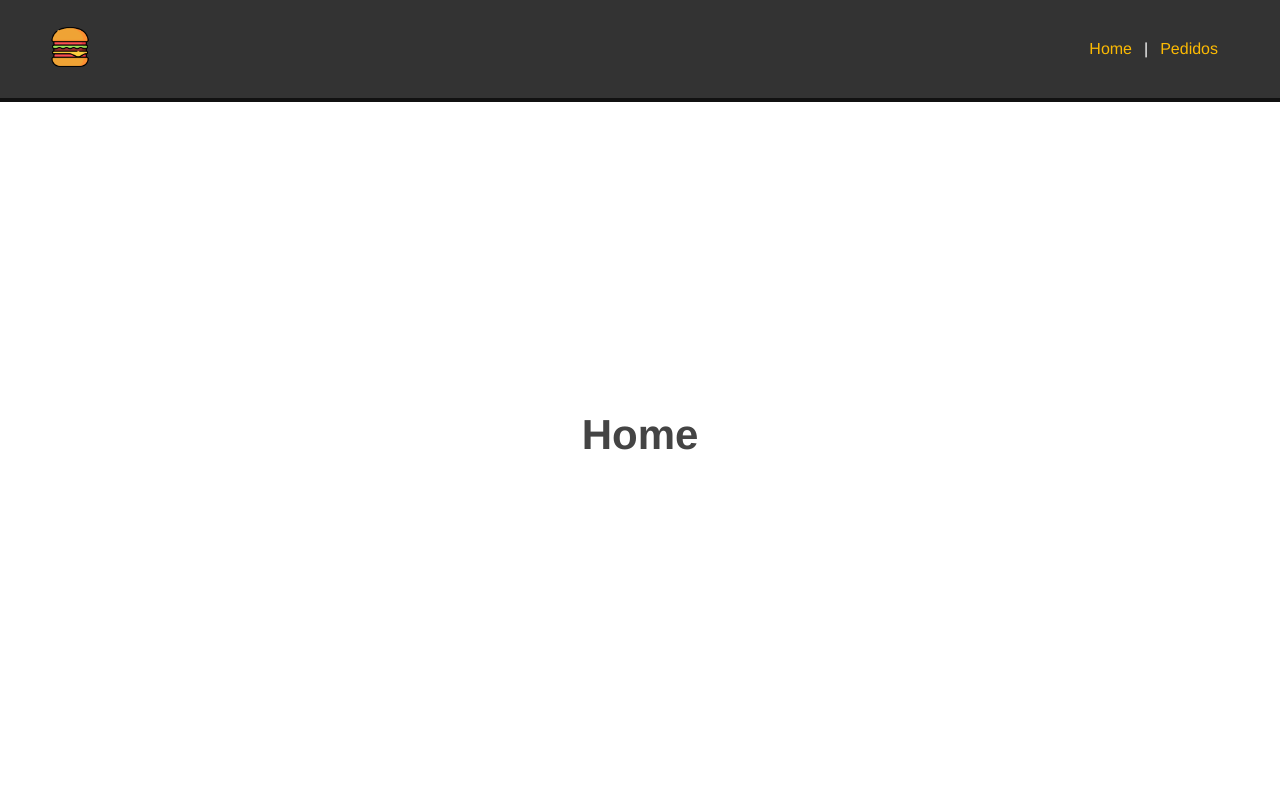
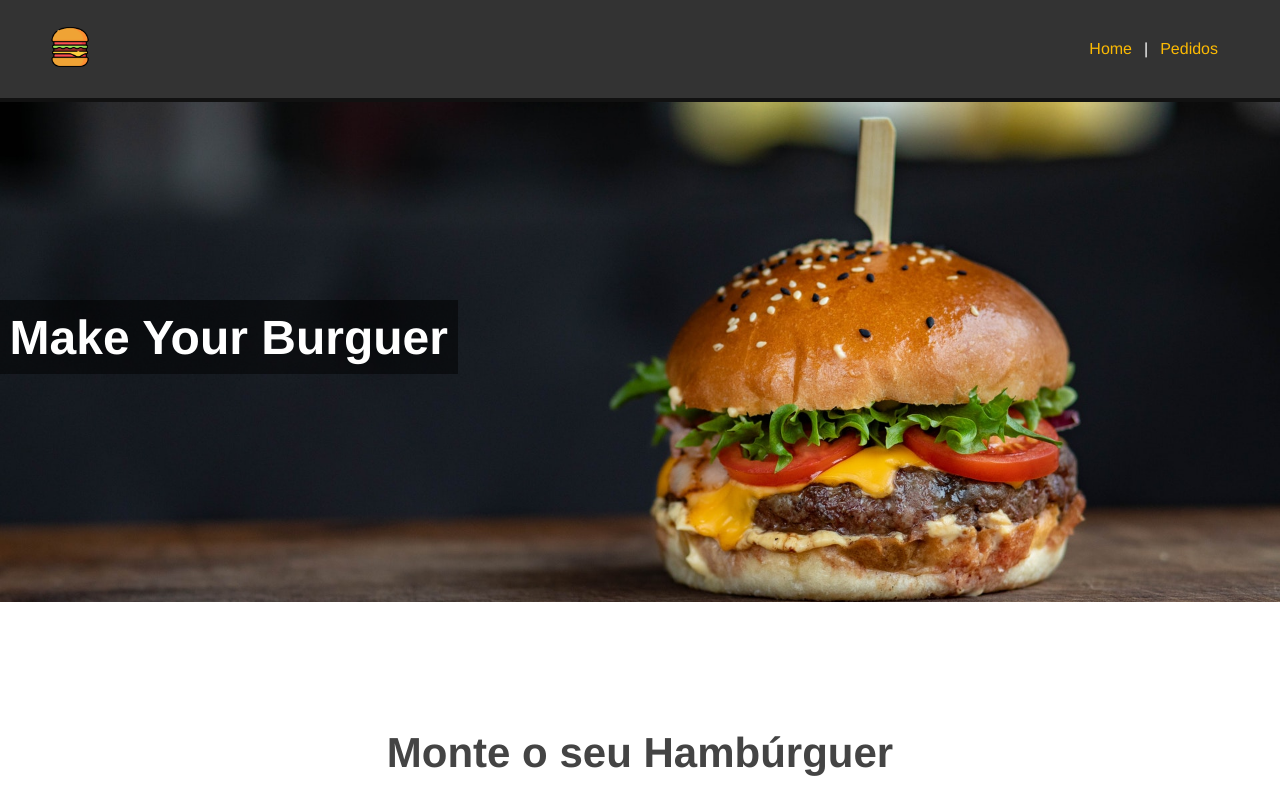
Before and after one commit to Dev-AlandeSouza/ProjectBurguer.vue, a Vue app: page /homeview in a window 1280 px wide. Shown: the top 800 px of the page. Built offline with nearby package versions, Linux system fonts and the light colour scheme.

Commit message:
Finishing the banner

```diff
--- a/src/App.vue
+++ b/src/App.vue
@@ -35,7 +35,6 @@
   flex-direction: column;
   align-items: center;
   justify-content: center;
-  height: 100vh;
   margin: 50px;
   min-height: 250px;
 }
--- /dev/null
+++ b/src/components/Banner.vue
@@ -0,0 +1,31 @@
+<template>
+    <div id="main-banner">
+        <h1>Make Your Burguer</h1>
+    </div>
+</template>
+
+<script>
+export default {
+    name: 'Banner'
+}
+</script>
+
+<style scoped>
+ #main-banner {
+        background-image: url('../../public/img/burger.jpg');
+        background-size: cover;
+        background-position: center;
+        height: 500px;
+        display: flex;
+        justify-content: flex-start;
+        align-items: center;
+    }
+
+    #main-banner  h1 {
+        font-size: 3em;
+        text-align: center;
+        color: #fff;
+        background-color: #00000080;
+        padding: 0.6rem;
+    }
+</style>
--- a/src/components/Footer.vue
+++ b/src/components/Footer.vue
@@ -21,6 +21,6 @@
     text-align: center;
     padding: 10px;
     width: 100%;
-    height: 100px;
+    height: 150px;
 }
 </style>
--- a/src/components/Navbar.vue
+++ b/src/components/Navbar.vue
@@ -1,10 +1,12 @@
 <template>
-  <div id="navbar" >
+  <div>
+    <div id="navbar">
       <router-link to="/" id="logo-url">
         <img :src="logo" :alt="alt" id="logo">
       </router-link>
       <router-link to="./homeview">Home</router-link> |
       <router-link to="./pedidosview">Pedidos</router-link>
+    </div>
   </div>
 </template>
 
@@ -18,7 +20,7 @@
 </script>
 
 <style scoped>
-*{
+* {
   margin: 0;
   padding: 0;
   box-sizing: border-box;
@@ -33,8 +35,6 @@
   justify-content: flex-end;
   align-items: center;
   background-color: #333;
-   overflow: hidden;
-   position: fixed;
   top: 0;
   width: 100%;
 }
--- a/src/views/HomeView.vue
+++ b/src/views/HomeView.vue
@@ -1,13 +1,20 @@
 <template>
-    <div class="main-container">
-        <h1>Home</h1>
+    <div>
+        <BannerBurguer/>
+        <div class="main-container">
+            <h1>Monte o seu Hambúrguer</h1>
+            <p>Formulário</p>
+        </div>
     </div>
 </template>
 
 <script>
+import BannerBurguer from '../components/Banner.vue'
+
 export default {
-    name: 'HomeView'
+    name: 'HomeView',
+    components: {
+        BannerBurguer
+    }
 }
 </script>
-
-<style scoped></style>
```
Lines whose indentation alone changed are shown as unchanged.
